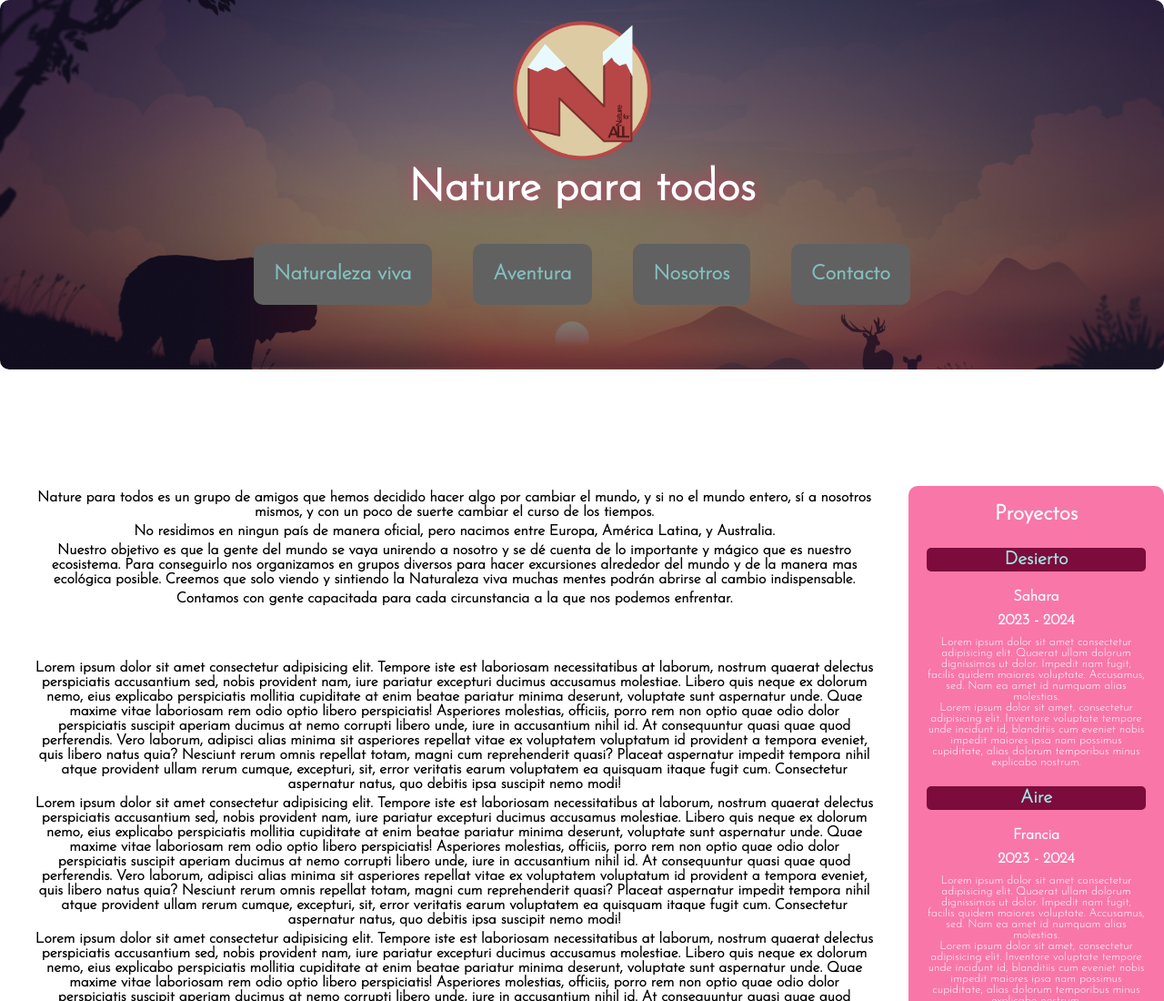
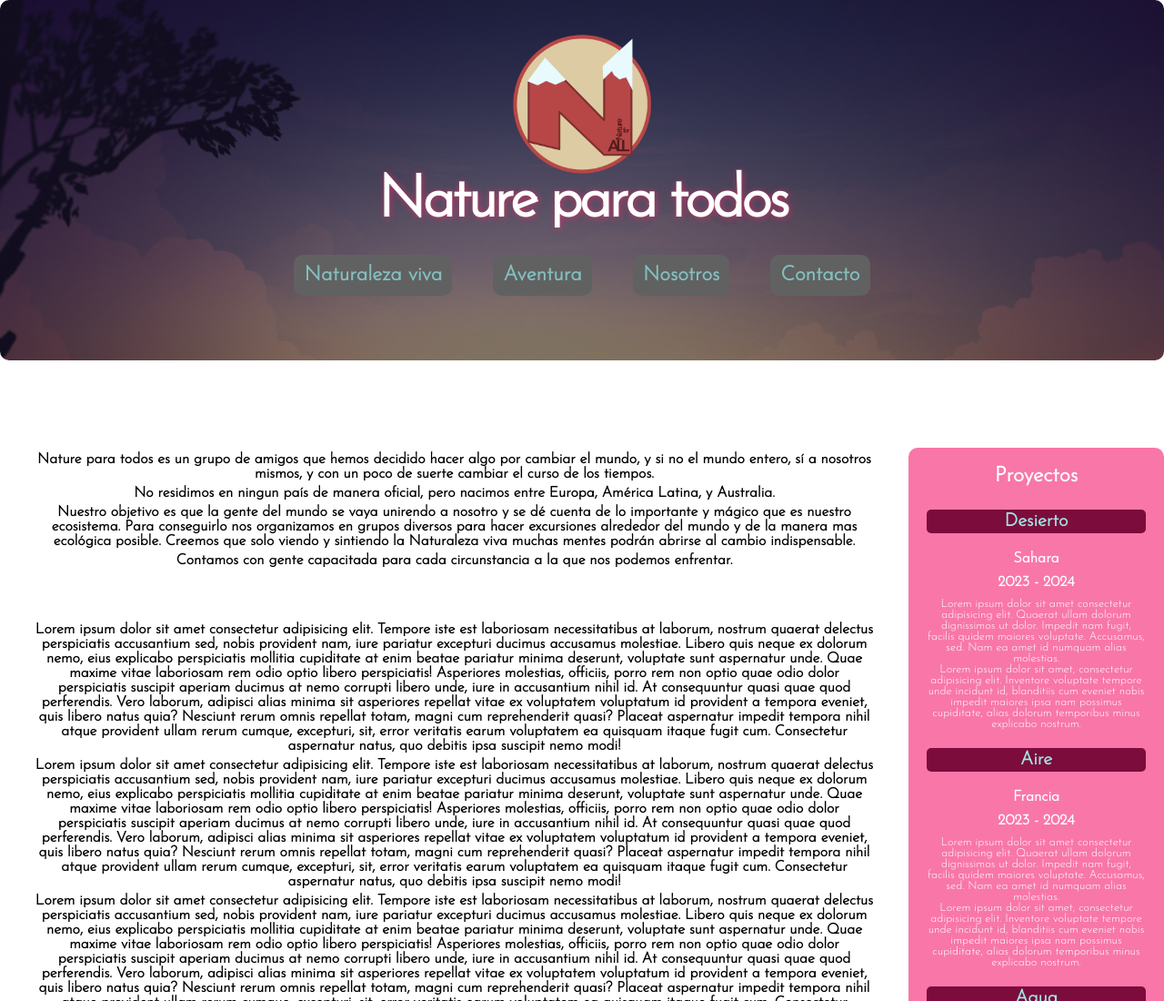
Before and after one commit to cartrugs/myweb, a plain HTML site: page biografia.html in a window 1280 px wide. Shown: the top 1100 px of the page at 91% size. Drawn offline with Linux system fonts and the light colour scheme.

Commit message:
otros cambios

```diff
--- a/assets/styles/stylesheet.css
+++ b/assets/styles/stylesheet.css
@@ -50,7 +50,7 @@ header a {
   @media (min-width: 768px) {
     background-color: var(--grey);
     margin: 0.7em 1em;
-    padding: 1em;
+    padding: 0.5em;
     border-radius: 10px;
     display: flex;
     align-content: center;
@@ -85,13 +85,15 @@ nav.items {
   display: flex;
   flex-direction: column;
   background-color: var(--grey);
-  font-size: 1.4em;
+  font-size: 1em;
   text-align: center;
-  padding: 10px;
+  padding: 4px;
   margin-bottom: 2em;
   @media (min-width: 768px) {
     flex-direction: row;
     background: none;
+    font-size: 1.4em;
+    padding: 10px;
   }
 }
 
@@ -113,13 +115,22 @@ nav.items {
   word-wrap: break-word;
   min-width: 200px;
   height: auto;
-  font-size: 3.2em;
+  font-size: 2em;
   font-weight: bolder;
+  letter-spacing: -1.5px;
   text-shadow: 1px 1px 7px rgba(235, 43, 104, 0.7);
   color: var(--font-white);
-  margin: 0;
-  padding: 20px 30px;
+  margin: -5px;
+  padding: 5px 15px;
   text-align: center;
+  @media (min-width: 768px) {
+    display: flex;
+    align-content: center;
+    align-items: center;
+    text-align: center;
+    font-size: 4em;
+    letter-spacing: -3.5px;
+  }
 }
 
 .hero-header {
@@ -309,20 +320,34 @@ footer.bottom {
 /*  Portfolio */
 
 header.portfolio {
-  display: flex;
   background-image: linear-gradient(0deg, rgba(0, 0, 0, 0.5), rgba(0, 0, 0, 0.5)), url("../media/portfolio/peakpx.webp");
-  background-position: center;
-  justify-content: center;
-  width: 100%;
   max-height: min-content;
   height: 500px;
   border-radius: 10px;
   background-size: cover;
-  margin-bottom: 4em;
+  margin-bottom: 40px;
 }
 
 .logo {
-  width: 10em;
+  width: 7em;
+  margin: 15px 0px -5px 0px;
+  animation-name: logoRun;
+  animation-duration: 3.5s;
+  animation-direction: reverse;
+  position: relative;
+  @media (min-width: 768px) {
+    display: flex;
+    align-content: center;
+    align-items: center;
+    text-align: center;
+    width: 10em;
+  }
+}
+
+@keyframes logoRun {
+  0% {left: 0%;}
+  50% {left: 250px}
+
 }
 
 main {
@@ -389,23 +414,12 @@ main {
     /* Biography */
 
 header.biography {
-  display: flex;
   background-image: linear-gradient(0deg, rgba(0, 0, 0, 0.5), rgba(0, 0, 0, 0.5)), url("../media/biography/wallpaperflare.com_wallpaper.webp");
-  background-position: center;
-  justify-content: center;
-  width: 100%;
   max-height: min-content;
   height: 500px;
   border-radius: 10px;
   background-size: cover;
-  margin-bottom: 8em;
-}
-
-h1.nfa {
-  color: var(--font-white);
-  font-size: 3em;
-  text-shadow: 1px 1px 17px rgba(235, 43, 104, 0.7);
-  margin-bottom: 10px;
+  margin-bottom: 6em;
 }
 
 .logo-top {
@@ -536,15 +550,12 @@ section.inf-cnt {
 /* Contacto*/
 
 header.cnt {
-  display: flex;
   background-image: linear-gradient(0deg, rgba(0, 0, 0, 0.5), rgba(0, 0, 0, 0.5)), url("../media/contacto/1_fpmWsIFOXG3lCVxMCqp2mw.webp");
-  background-position: center;
-  justify-content: center;
-  width: 100%;
   max-height: min-content;
   height: 500px;
   border-radius: 10px;
   background-size: cover;
+  border-radius: 10px;
   margin-bottom: 8em;
 }
 
--- a/biografia.html
+++ b/biografia.html
@@ -17,7 +17,7 @@
         <div class="logo-top">
             <img class="logo" src="assets/media/favicon.png" alt="logo">
         </div>
-        <h1 class="nfa">Nature para todos</h1>
+        <h1 class="nature-every">Nature para todos</h1>
 
         <nav class="items">
             <a href="index.html">Naturaleza viva</a>
```
Also changed, not shown: contacto.html (+1 -1 lines), portfolio.html (+1 -1 lines).
